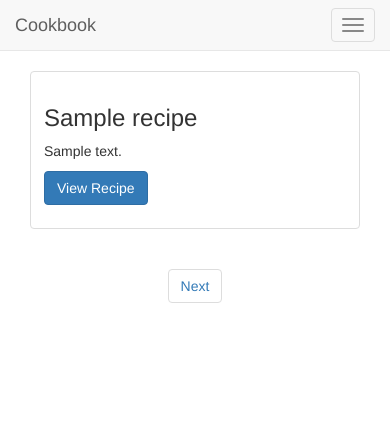
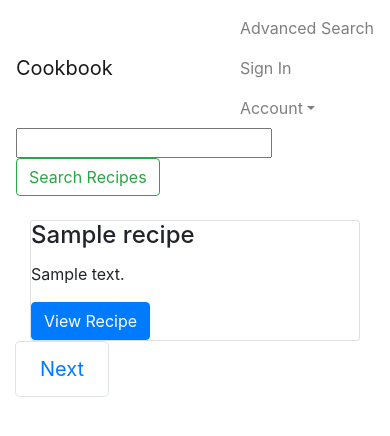
Before and after one commit to BradleyAllanDavis/CookbookDjango, a Django app: template templates/cookbook/index.html in a window 390 px wide. Shown: the top 436 px of the page. Run offline with Django 3.2, Linux system fonts and the light colour scheme; the template is opened without the code that fills it: most values are stand-ins (such as "Sample title", 1, 10 or a date in 2020); form fields are guessed from the names that the template uses; some libraries are stand-ins or nearby versions.

Commit message:
switch to newer version of bootstrap and start incorporating it

```diff
--- a/templates/base.html
+++ b/templates/base.html
@@ -11,7 +11,8 @@
     <meta name="description" content="CS564 Project">
     <meta name="author" content="Bradley">
 
-    <link rel="stylesheet" href="https://maxcdn.bootstrapcdn.com/bootstrap/3.3.7/css/bootstrap.min.css" integrity="sha384-BVYiiSIFeK1dGmJRAkycuHAHRg32OmUcww7on3RYdg4Va+PmSTsz/K68vbdEjh4u" crossorigin="anonymous">
+    <link rel="stylesheet" href="https://maxcdn.bootstrapcdn.com/bootstrap/4.0.0-alpha.5/css/bootstrap.min.css"
+          integrity="sha384-AysaV+vQoT3kOAXZkl02PThvDr8HYKPZhNT5h/CXfBThSRXQ6jW5DO2ekP5ViFdi" crossorigin="anonymous">
     <link href="https://fonts.googleapis.com/icon?family=Material+Icons"
           rel="stylesheet">
 </head>
@@ -21,69 +22,65 @@
 <!-- NavBar -->
 <div class="container-fluid">
     <div class="row">
-        <nav class="navbar navbar-default navbar-static-top" role="navigation">
-            <div class="navbar-header">
-                <button type="button" class="navbar-toggle" data-toggle="collapse"
-                        data-target="#bs-example-navbar-collapse-1">
-                    <span class="sr-only">Toggle navigation</span><span class="icon-bar"></span><span
-                        class="icon-bar"></span><span class="icon-bar"></span>
-                </button>
+        <nav class="navbar navbar-light bg-faded" role="navigation">
             <a class="navbar-brand" href="{% url 'cookbook:index' %}">Cookbook</a>
+
+            <ul class="nav navbar-nav">
+                <li class="nav-item">
+                    <a class="nav-link" href="{% url 'cookbook:advanced_search' %}">Advanced Search</a>
+                </li>
+
+                <li class="nav-item">
+                    <a class="nav-link" href="{% url 'cookbook:login' %}">Sign In</a>
+                </li>
+
+                <li class="nav-item dropdown">
+
+                    <a class="nav-link dropdown-toggle" href="http://example.com" id="supportedContentDropdown"
+                       data-toggle="dropdown" aria-haspopup="true" aria-expanded="false">Account</a>
+
+                    <div class="dropdown-menu" aria-labelledby="supportedContentDropdown">
+                        <a class="dropdown-item" href="{% url 'cookbook:create_user_account' %}">Create Account</a>
+                        <a class="dropdown-item" href="{% url 'cookbook:password_change' %}">Change Password</a>
+                        <a class="dropdown-item" href="{% url 'cookbook:user_profile' %}">User Profile</a>
+                        <a class="dropdown-item" href="{% url 'cookbook:logout' %}?next=/cookbook">Log Out</a>
                     </div>
-            <div class="collapse navbar-collapse" id="bs-example-navbar-collapse-1">
-                <ul class="nav navbar-nav">
-                    <li>
-                        <a href="{% url 'cookbook:advanced_search' %}">Advanced Search</a>
                 </li>
+
             </ul>
+            <form class="form-inline float-xs-right" action="{% url 'cookbook:advanced_search' %}" method="GET">
+                {{ simple_search_form.recipe_name_search_term }}
+                <input type="submit" value="Search Recipes" class="btn btn-outline-success"/>
+            </form>
 
-                <!-- Search Button -->
-                <form action="{% url 'cookbook:advanced_search' %}" class="navbar-form navbar-left" role="search"
-                      method="GET">
-                    <i class="material-icons">search</i>{{ simple_search_form.recipe_name_search_term }}
-                    <input type="submit" value="Submit" class="btn btn-default"/>
-                </form>
-                <!-- Search Button -->
-
-                <ul class="nav navbar-nav navbar-right">
-                    <li>
-                        <a href="{% url 'cookbook:login' %}">Sign In</a>
-                    </li>
-                    <li class="dropdown">
-                        <a href="#" class="dropdown-toggle" data-toggle="dropdown">Account<strong
-                                class="caret"></strong></a>
-                        <ul class="dropdown-menu">
-                            <li><a href="{% url 'cookbook:create_user_account' %}">Create Account</a></li>
-                            <li>
-                                <a href="{% if request.user %} {% url 'cookbook:user_profile' %} {% else %} {% url 'cookbook:login' %} {% endif %}">User
-                                    Profile</a></li>
-                            <li><a href="{% url 'cookbook:password_change' %}">Change Password</a></li>
-                            <li><a href="{% url 'cookbook:logout' %}?next=/cookbook">Log Out</a></li>
-                        </ul>
-                    </li>
-                </ul>
-            </div>
         </nav>
     </div>
 </div>
 <!-- End NavBar -->
 
 <!-- Container for Content -->
-<div class="content container">
+<div class="container">
     <div class="row">
-        <div class="col-md-8">
-
+        <div class="col-md-10">
+            <p>
                 <!-- Content -->
                 {% block content %}
                 {% endblock %}
                 <!-- End Content -->
-
+            </p>
         </div>
     </div>
 </div>
 <!-- End Container -->
 
-<script src="https://ajax.googleapis.com/ajax/libs/jquery/3.1.1/jquery.min.js"></script>
-<script src="https://maxcdn.bootstrapcdn.com/bootstrap/3.3.7/js/bootstrap.min.js" integrity="sha384-Tc5IQib027qvyjSMfHjOMaLkfuWVxZxUPnCJA7l2mCWNIpG9mGCD8wGNIcPD7Txa" crossorigin="anonymous"></script>
+<script src="https://ajax.googleapis.com/ajax/libs/jquery/3.1.1/jquery.min.js"
+        integrity="sha384-3ceskX3iaEnIogmQchP8opvBy3Mi7Ce34nWjpBIwVTHfGYWQS9jwHDVRnpKKHJg7"
+        crossorigin="anonymous"></script>
+<script src="https://cdnjs.cloudflare.com/ajax/libs/tether/1.3.7/js/tether.min.js"
+        integrity="sha384-XTs3FgkjiBgo8qjEjBk0tGmf3wPrWtA6coPfQDfFEY8AnYJwjalXCiosYRBIBZX8"
+        crossorigin="anonymous"></script>
+<script src="https://maxcdn.bootstrapcdn.com/bootstrap/4.0.0-alpha.5/js/bootstrap.min.js"
+        integrity="sha384-BLiI7JTZm+JWlgKa0M0kGRpJbF2J8q+qreVrKBC47e3K6BW78kGLrCkeRX6I9RoK"
+        crossorigin="anonymous"></script>
 </body>
 </html>
--- a/templates/cookbook/create_user_account.html
+++ b/templates/cookbook/create_user_account.html
@@ -21,7 +21,7 @@
                 <input type="password" class="form-control" id="exampleInputPassword1"/>
             </div>
             <div class="form-group">
-                <button type="submit" class="btn btn-default">Sign Up</button>
+                <button type="submit" class="btn btn-secondary">Sign Up</button>
             </div>
         </form>
     </div>
--- a/templates/cookbook/index.html
+++ b/templates/cookbook/index.html
@@ -4,35 +4,27 @@
 <!-- Recipe Thumbnails -->
 {% if recipe_list %}
 {% for recipe in recipe_list %}
-<div class="col-md-6">
-    <div class="thumbnail">
-        <div class="caption">
-            <h3>
-                {{ recipe.title }}
-            </h3>
-            <p>
-                {{recipe.description}}
-            </p>
-            <p>
-                <a class="btn btn-primary" href="{% url 'cookbook:detail' recipe.id %}">View Recipe</a>
-            </p>
+<div class="col-lg-6">
+    <div class="card">
+        <div class="card-block">
+            <h4 class="card-title">{{ recipe.title }}</h4>
+            <p class="card-text">{{recipe.description}}</p>
+            <a class="btn btn-primary" href="{% url 'cookbook:detail' recipe.id %}">View Recipe</a>
         </div>
     </div>
+
 </div>
 {% endfor %}
 {% else %}
 <p>No recipes are available.</p>
 {% endif %}
-<!-- Recipe Thumbnails -->
-
-</div>
-
-</div>
 
 <!-- Pagination -->
 <div class="text-center">
-    <ul class="pagination">
-        <li><a href="#">Next</a></li>
+    <ul class="pagination pagination-lg">
+        <li class="page-item">
+            <a class="page-link" href="{% url 'cookbook:index' %}">Next</a>
+        </li>
     </ul>
 </div>
 <!-- Pagination -->
--- a/templates/cookbook/user_profile.html
+++ b/templates/cookbook/user_profile.html
@@ -39,7 +39,8 @@
                 {% for saved_search in user.savedsearch_set.all %}
                 <h4 class="list-group-item-heading">
 
-                    <a href="{% url 'cookbook:delete_saved_search' saved_search.id %}"><i class="material-icons md-dark md-18">delete</i></a>
+                    <a href="{% url 'cookbook:delete_saved_search' saved_search.id %}">
+                        <i class="material-icons md-dark md-18">delete</i></a>
                     <a href="{% url 'cookbook:saved_search_detail' saved_search.id %}">
                         {{ saved_search.search_name}}
                     </a>
--- a/templates/registration/login.html
+++ b/templates/registration/login.html
@@ -15,8 +15,9 @@
 {% endif %}
 {% endif %}
 
-<form method="post" action="{% url 'cookbook:login' %}">
+<form method="post" action="{% url 'cookbook:login' %}" class="form-signin">
     {% csrf_token %}
+    <h2 class="form-signin-heading">Please sign in</h2>
     <table>
         <tr>
             <td>{{ form.username.label_tag }}</td>
@@ -28,7 +29,7 @@
         </tr>
     </table>
 
-    <input type="submit" value="login"/>
+    <input type="submit" value="Sign in" class="btn btn-lg btn-primary"/>
     <input type="hidden" name="next" value="{{ next }}"/>
 </form>
 
```
Also changed, not shown: templates/cookbook/detail.html (+9 -13 lines). Lines whose indentation alone changed are shown as unchanged.
